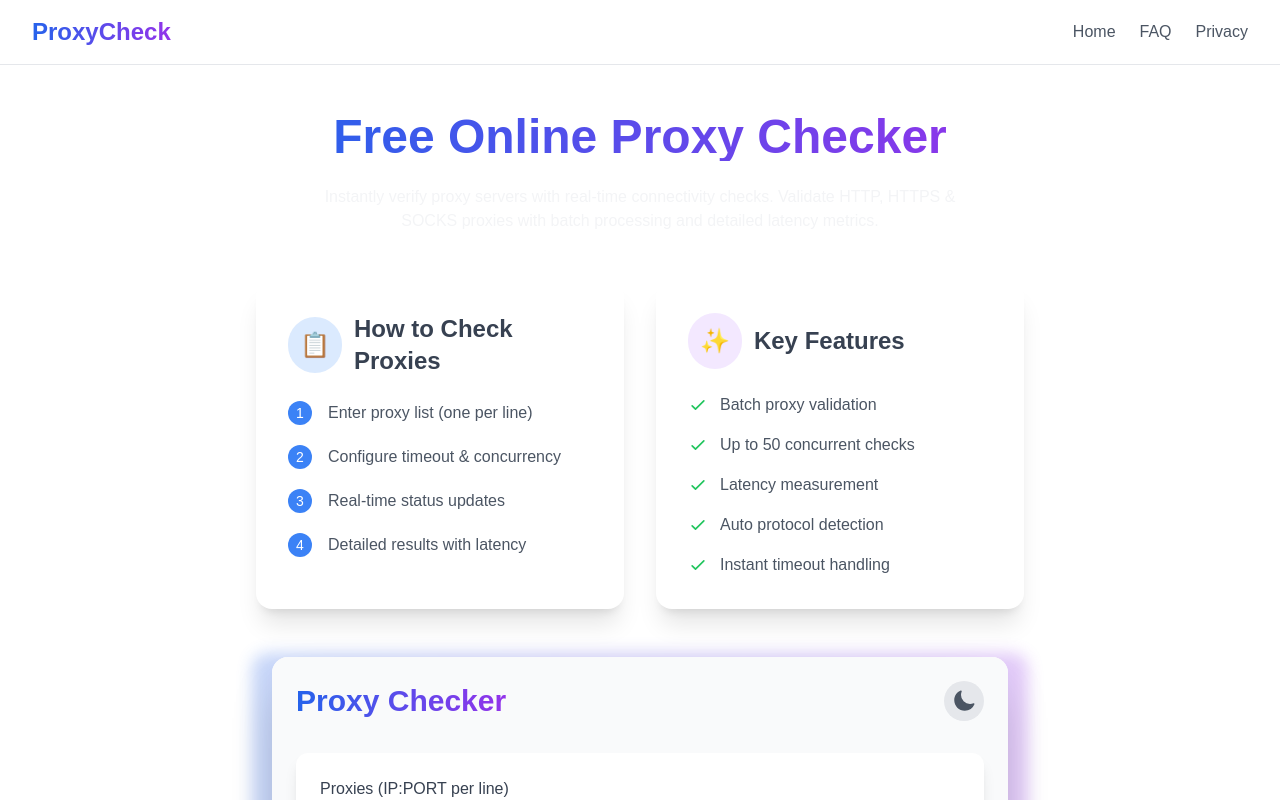
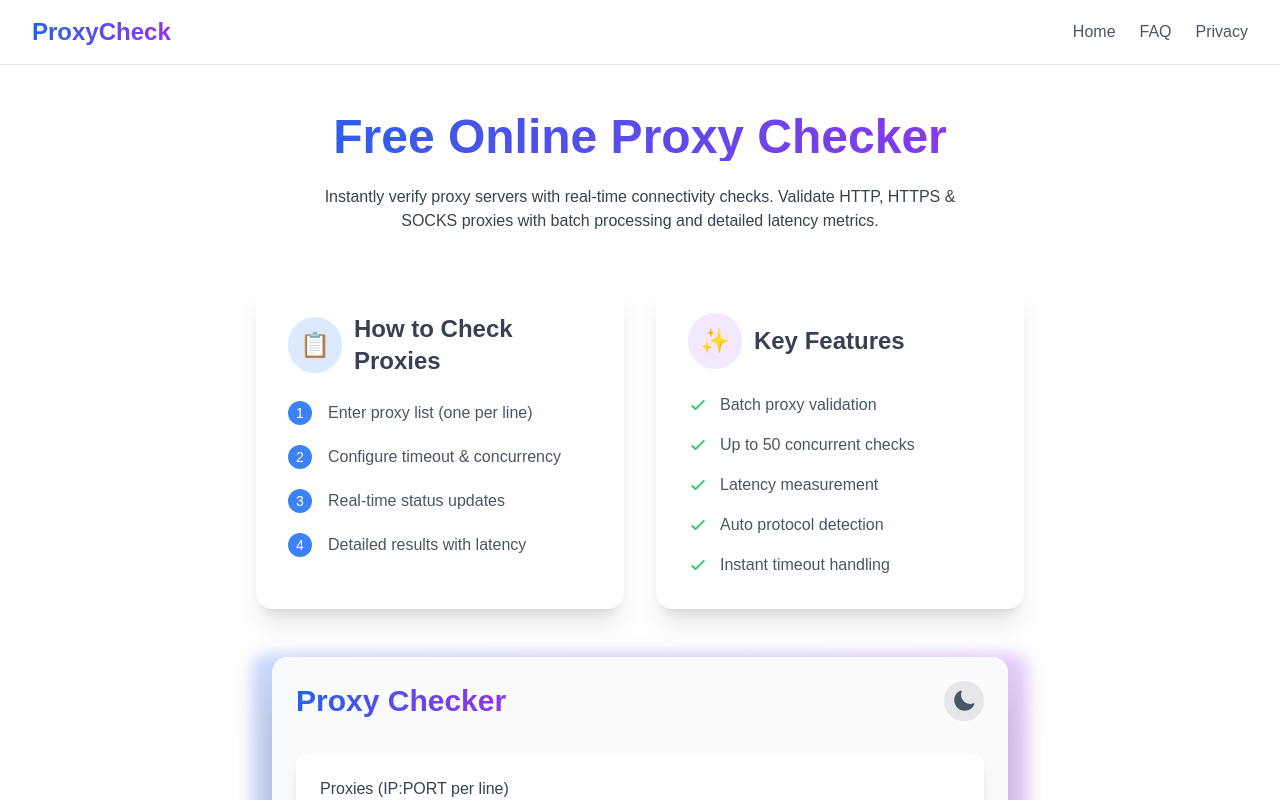
Before and after one commit to eikarna/proxy-checker-next, a Next.js app: page / in a window 1280 px wide. Shown: the top 800 px of the page. Built offline with nearby package versions, Linux system fonts and the light colour scheme.

Commit message:
fix(layout,page): dark/light theme

```diff
--- a/src/app/layout.tsx
+++ b/src/app/layout.tsx
@@ -57,7 +57,7 @@
         <StructuredData />
       </head>
       <body
-        className={`${geistSans.variable} ${geistMono.variable} antialiased`}
+        className={`${geistSans.variable} ${geistMono.variable} antialiased bg-white dark:bg-gray-900`}
       >
         <Nav />
         {children}
--- a/src/app/page.tsx
+++ b/src/app/page.tsx
@@ -8,7 +8,7 @@
           <h1 className="text-4xl md:text-5xl font-bold bg-gradient-to-r from-blue-600 to-purple-600 bg-clip-text text-transparent">
             Free Online Proxy Checker
           </h1>
-          <p className="text-md max-w-2xl mx-auto text-gray-100">
+          <p className="text-md max-w-2xl mx-auto text-gray-700 dark:text-gray-100">
             Instantly verify proxy servers with real-time connectivity checks.
             Validate HTTP, HTTPS & SOCKS proxies with batch processing and
             detailed latency metrics.
```
